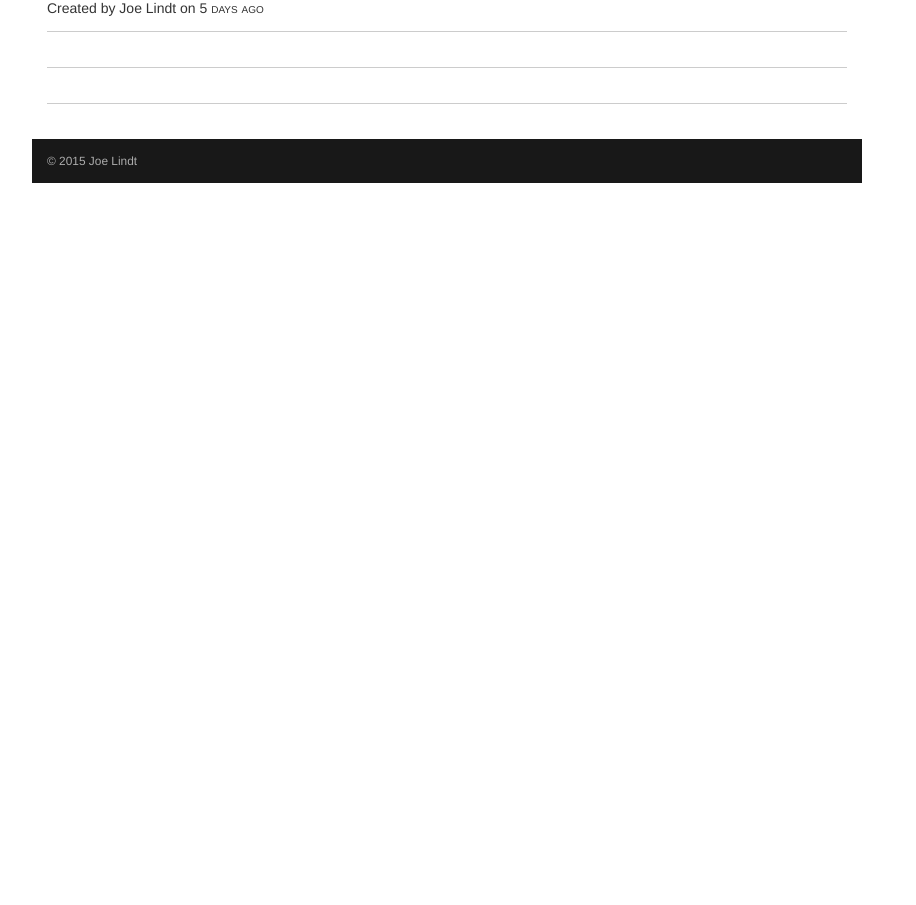
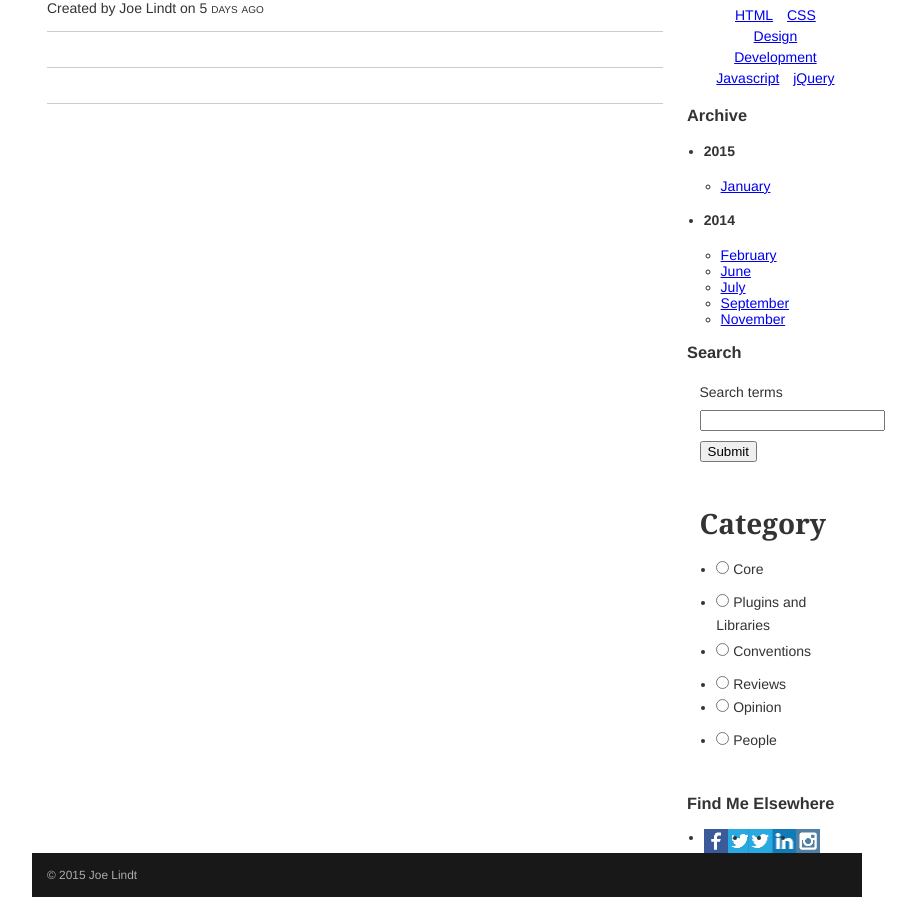
Before and after one commit to tomtl/Tealeaf-html-book, a plain HTML site: page index.html in a window 1280 px wide. Shown: the part 162-1067 px from the top of the page, without its empty margins (193-1109 px from the left). Before the commit the page ends 800 px from the top, so only its background shows below. Drawn offline with Linux system fonts and the light colour scheme.

Commit message:
Add forms

```diff
--- a/blog.css
+++ b/blog.css
@@ -49,6 +49,67 @@ article {
   padding: 0 0 20px 0;
 }
 
+#posts {
+  float: left;
+  width: 77%;
+  margin-right: 3%
+}
+
+#sidebar {
+  float: right;
+  width: 20%;
+}
+
+#sidebar ul {
+  padding-left: 1.2em;
+}
+
+#sidebar > ul:first-of-type {
+  text-align: center;
+}
+
+#sidebar > ul:first-of-type li {
+  display: inline;
+  padding: 0 5px;
+  line-height: 150%;
+}
+
+#sidebar > ul:last-of-type a {
+  display: block;
+  width: 24px;
+  height: 24px;
+  text-indent: -9999px;
+  background: url("social_media.png") 0 0 no-repeat;
+}
+
+#sidebar > ul:last-of-type li {
+  float: left;
+}
+
+#sidebar > ul:last-of-type a.twitter {
+  background-position: 33% 0;
+}
+
+#sidebar > ul:last-of-type a.linkedin {
+  background-position: 66% 0;
+}
+
+#sidebar > ul:last-of-type a.instagram {
+  background-position: 100% 0;
+}
+
+fieldset {
+  border: none;
+}
+
+label {
+  display: block;
+}
+
+label, input {
+  margin: 0 0 10px 0;
+}
+
 h1, h2 {
   font-family: Georgia, serif;
 }
@@ -78,17 +139,6 @@ span {
   border: 2px solid #b00b00;
 }
 
-footer {
-  padding: 15px;
-  font-size: .85em;
-  color: #acacac;
-  background: #181818;
-}
-
-footer p {
-  padding: 0;
-}
-
 figure {
   margin: 0 0 20px 0;
 }
@@ -104,3 +154,20 @@ figcaption {
   border-top: none;
   font-style: italic;
 }
+
+a.facebook {
+  padding-left: 20px;
+  background: #f0f099 url("facebook.png") 0 0 / 16px no-repeat;
+}
+
+footer {
+  clear: both;
+  padding: 15px;
+  font-size: .85em;
+  color: #acacac;
+  background: #181818;
+}
+
+footer p {
+  padding: 0;
+}
--- a/index.html
+++ b/index.html
@@ -13,6 +13,7 @@
 
   <body>
     <main>
+      <div id="posts">
         <article>
           <header>
             <h2><a href="post.html">My First Post</a></h2>
@@ -29,6 +30,101 @@
           <header><!-- header content --></header>
           <!-- post copy -->
         </article>
+      </div>
+
+      <div id="sidebar">
+        <h3>Tags</h3>
+        <ul>
+          <li><a href="#">HTML</a></li>
+          <li><a href="#">CSS</a></li>
+          <li><a href="#">Design</a></li>
+          <li><a href="#">Development</a></li>
+          <li><a href="#">Javascript</a></li>
+          <li><a href="#">jQuery</a></li>
+        </ul>
+
+        <h3>Archive</h3>
+        <ul>
+          <li>
+            <h4>2015</h4>
+            <ul>
+              <li><a href="#">January</a></li>
+            </ul>
+          </li>
+          <li>
+            <h4>2014</h4>
+            <ul>
+              <li><a href="#">February</a></li>
+              <li><a href="#">June</a></li>
+              <li><a href="#">July</a></li>
+              <li><a href="#">September</a></li>
+              <li><a href="#">November</a></li>
+            </ul>
+          </li>
+        </ul>
+
+        <form action="" method="get">
+          <h3>Search</h3>
+          <fieldset>
+            <label for="query">Search terms</label>
+            <input id="query" name="query" />
+            <input type="submit" id="query" name="query"/>
+          </fieldset>
+        </form>
+
+        <form action="" method="get">
+          <fieldset>
+            <h1>Category</h1>
+            <ul>
+              <li>
+                <label>
+                  <input type="radio" name="category" value="core" />
+                  Core
+                </label>
+              </li>
+              <li>
+                <label>
+                  <input type="radio" name="category" value="plugins" />
+                  Plugins and Libraries
+                </label>
+              </li>
+              <li>
+                <label>
+                  <input type="radio" name="category" value="conventions" />
+                  Conventions
+                </label>
+              </li>
+              <li>
+                </label>
+                  <input type="radio" name="category" value="reviews" />
+                  Reviews
+                </label>
+              </li>
+              <li>
+                <label>
+                  <input type="radio" name="category" value="opinion" />
+                  Opinion
+                </label>
+              </li>
+              <li>
+                <label>
+                  <input type="radio" name="category" value="people" />
+                  People
+                </label>
+              </li>
+            </ul>
+
+          </fieldset>
+        </form>
+
+        <h3>Find Me Elsewhere</h3>
+        <ul>
+          <li><a href="#" class="facebook">Facebook</a></li>
+          <li><a href="#" class="twitter">Twitter</a></li>
+          <li><a href="#" class="linkedin">LinkedIn</a></li>
+          <li><a href="#" class="instagram">Instagram</a></li>
+        </ul>
+      </div>
     </main>
 
     <footer>
```
Also changed, not shown: contact.html (+46 -1 lines), facebook.png (added), social_media.png (added). Lines whose indentation alone changed are shown as unchanged.
